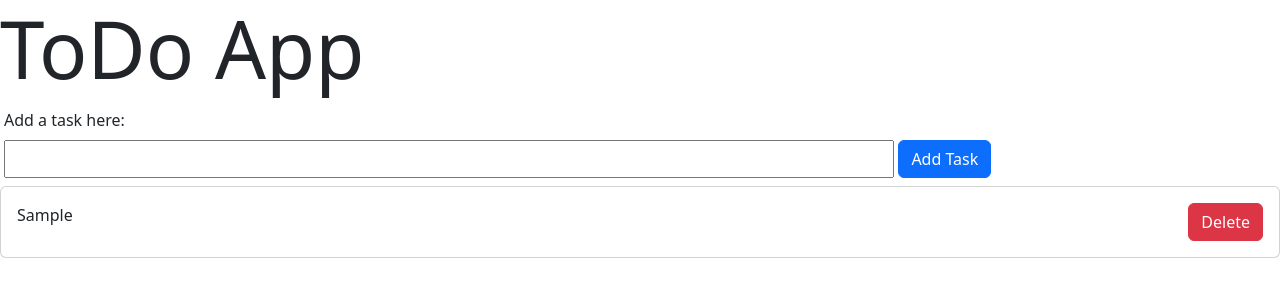
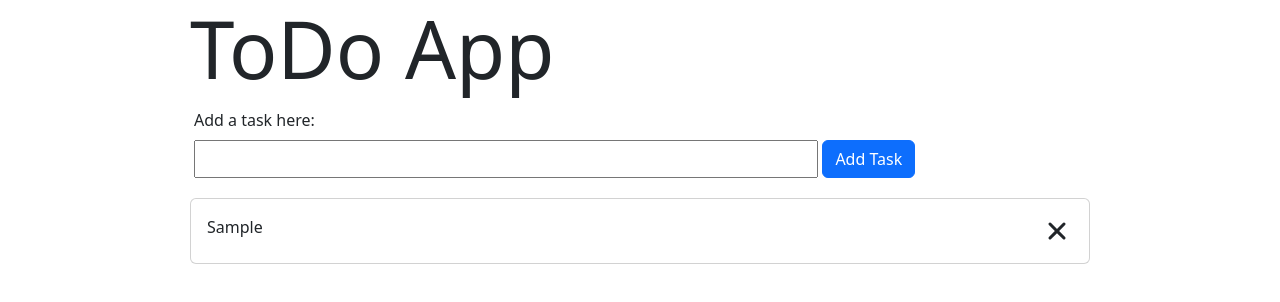
Before and after one commit to emmakatharyn/to-do-list, a React (Create React App) app: page / in a window 1280 px wide. Both pictures are taken after typing "Sample" into the empty fields and a click on the button "Add Task". Shown: the top 302 px of the page. Built offline with nearby package versions, Linux system fonts and the light colour scheme.

Commit message:
build for deployment

```diff
--- a/public/index.html
+++ b/public/index.html
@@ -39,5 +39,13 @@
       To begin the development, run `npm start` or `yarn start`.
       To create a production bundle, use `npm run build` or `yarn build`.
     -->
+    <script
+      type="module"
+      src="https://unpkg.com/ionicons@7.1.0/dist/ionicons/ionicons.esm.js"
+    ></script>
+    <script
+      nomodule
+      src="https://unpkg.com/ionicons@7.1.0/dist/ionicons/ionicons.js"
+    ></script>
   </body>
 </html>
--- a/src/App.css
+++ b/src/App.css
@@ -8,8 +8,21 @@ body {
   font-family: sans-serif;
 }
 
+.app {
+  max-width: 900px;
+  margin: 0 auto;
+}
+
 input {
   width: 70%;
+}
+
+ion-icon[name="close"] {
+  cursor: pointer;
+}
+
+ion-icon[name="close"]:hover {
+  color: red;
 }
 
 .card-body {
--- a/src/App.js
+++ b/src/App.js
@@ -22,7 +22,7 @@ function App() {
   };
 
   return (
-    <div>
+    <div className='app'>
       <h1 className='display-1'>ToDo App</h1>
       <p className='mb-0 p-1'>Add a task here:</p>
       <form className='d-flex gap-1 p-1 mb-1'>
@@ -44,13 +44,11 @@ function App() {
 
 function Task({ task, onDelete }) {
   return (
-    <div>
+    <div className='my-3'>
       <Card>
         <Card.Body>
           <span>{task}</span>
-          <Button variant='danger' className='ms-auto' onClick={onDelete}>
-            Delete
-          </Button>
+          <ion-icon size='large' name='close' onClick={onDelete}></ion-icon>
         </Card.Body>
       </Card>
     </div>
@@ -59,7 +57,7 @@ function Task({ task, onDelete }) {
 
 const ToDoList = ({ tasks, onDelete }) => {
   return (
-    <div>
+    <div className='my-3'>
       {tasks.map((task, index) => (
         <Task key={index} task={task} onDelete={() => onDelete(index)} />
       ))}
```
